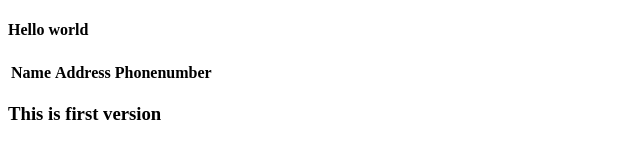
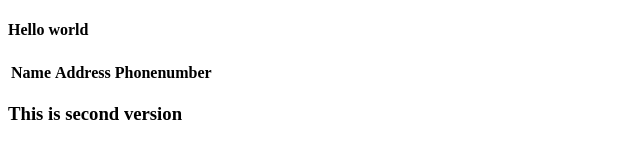
Before and after one commit to projeshBasnet/git-learning-1, a plain HTML site: page index.html in a window 1280 px wide. Shown: the full height of the page, 0-640 px from the left. Drawn offline with Linux system fonts and the light colour scheme.

Commit message:
second commit

```diff
--- a/index.html
+++ b/index.html
@@ -15,6 +15,6 @@
             <th>Phonenumber</th>
         </thead>
     </table>
-    <h3 id="head">This is first version </h3>
+    <h3 id="head">This is second version </h3>
 </body>
 </html>
```
